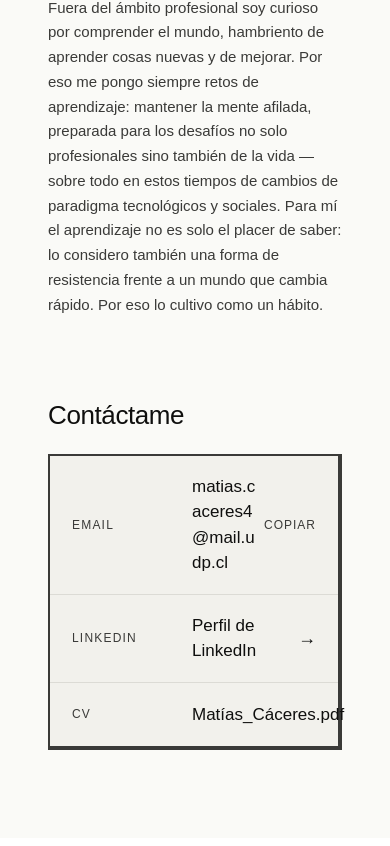
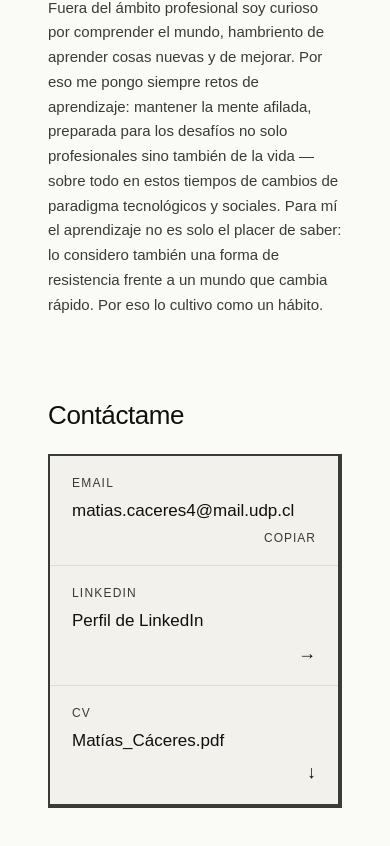
Before and after one commit to m4tias62/Portafolio, a React (Vite) app: page / in a window 390 px wide. Shown: the part 3500-4346 px from the top of the page. Built offline with nearby package versions, Linux system fonts and the light colour scheme; the HTML template or start-up script is replaced by a standard one; a web font is replaced by a local one.

Commit message:
Fase 5 responsive: caja de Contacto a 2 lineas en movil

```diff
--- a/src/pages/Home.tsx
+++ b/src/pages/Home.tsx
@@ -592,13 +592,13 @@ export default function Home({ onCategoryClick, scrollTo }: HomeProps) {
                 type="button"
                 onClick={copyEmail}
                 className="w-full grid items-center px-[22px] py-[18px] border-b border-[#dcdbd5] bg-transparent text-left cursor-pointer text-[#0f0f0e] hover:bg-[#eceae3] transition-colors focus-visible:outline-none focus-visible:ring-2 focus-visible:ring-[#0f0f0e] focus-visible:ring-inset"
-                style={{ gridTemplateColumns: '120px 1fr auto' }}
+                style={narrow ? { gridTemplateColumns: '1fr auto', rowGap: 6 } : { gridTemplateColumns: '120px 1fr auto' }}
                 aria-label={copied ? 'Correo copiado al portapapeles' : `Copiar correo ${EMAIL}`}
               >
                 <span className="font-['IBM_Plex_Mono:Medium',sans-serif] text-[12px] tracking-[1.2px] uppercase text-[#3a3a38]">
                   Email
                 </span>
-                <span className="font-['IBM_Plex_Sans:Regular',sans-serif] text-[17px] text-[#0f0f0e] break-all">
+                <span className="font-['IBM_Plex_Sans:Regular',sans-serif] text-[17px] text-[#0f0f0e] break-all" style={narrow ? { gridColumn: '1 / -1' } : undefined}>
                   {EMAIL}
                 </span>
                 <span
@@ -613,12 +613,12 @@ export default function Home({ onCategoryClick, scrollTo }: HomeProps) {
                 target="_blank"
                 rel="noopener noreferrer"
                 className="grid items-center px-[22px] py-[18px] border-b border-[#dcdbd5] no-underline text-[#0f0f0e] hover:bg-[#eceae3] transition-colors focus-visible:outline-none focus-visible:ring-2 focus-visible:ring-[#0f0f0e] focus-visible:ring-inset"
-                style={{ gridTemplateColumns: '120px 1fr 40px' }}
+                style={narrow ? { gridTemplateColumns: '1fr auto', rowGap: 6 } : { gridTemplateColumns: '120px 1fr 40px' }}
               >
                 <span className="font-['IBM_Plex_Mono:Medium',sans-serif] text-[12px] tracking-[1.2px] uppercase text-[#3a3a38]">
                   LinkedIn
                 </span>
-                <span className="font-['IBM_Plex_Sans:Regular',sans-serif] text-[17px] text-[#0f0f0e]">
+                <span className="font-['IBM_Plex_Sans:Regular',sans-serif] text-[17px] text-[#0f0f0e]" style={narrow ? { gridColumn: '1 / -1' } : undefined}>
                   Perfil de LinkedIn
                 </span>
                 <span className="justify-self-end font-['IBM_Plex_Mono:Regular',sans-serif] text-[18px]" aria-hidden="true">
@@ -629,12 +629,12 @@ export default function Home({ onCategoryClick, scrollTo }: HomeProps) {
                 href={CV_URL}
                 download
                 className="grid items-center px-[22px] py-[18px] no-underline text-[#0f0f0e] hover:bg-[#eceae3] transition-colors focus-visible:outline-none focus-visible:ring-2 focus-visible:ring-[#0f0f0e] focus-visible:ring-inset"
-                style={{ gridTemplateColumns: '120px 1fr 40px' }}
+                style={narrow ? { gridTemplateColumns: '1fr auto', rowGap: 6 } : { gridTemplateColumns: '120px 1fr 40px' }}
               >
                 <span className="font-['IBM_Plex_Mono:Medium',sans-serif] text-[12px] tracking-[1.2px] uppercase text-[#3a3a38]">
                   CV
                 </span>
-                <span className="font-['IBM_Plex_Sans:Regular',sans-serif] text-[17px] text-[#0f0f0e]">
+                <span className="font-['IBM_Plex_Sans:Regular',sans-serif] text-[17px] text-[#0f0f0e]" style={narrow ? { gridColumn: '1 / -1' } : undefined}>
                   Matías_Cáceres.pdf
                 </span>
                 <span className="justify-self-end font-['IBM_Plex_Mono:Regular',sans-serif] text-[18px]" aria-hidden="true">
```
